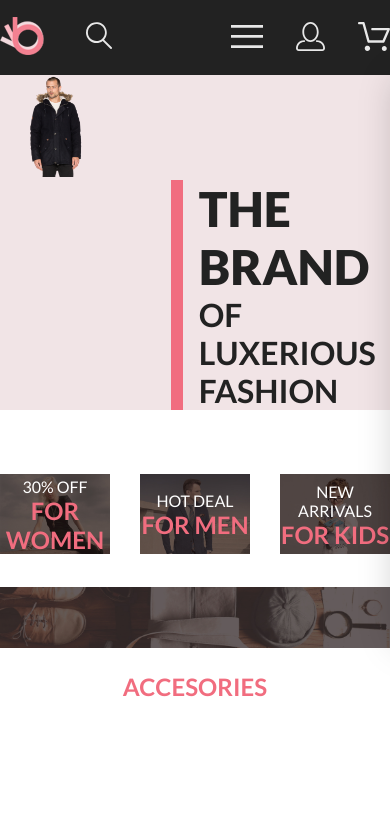
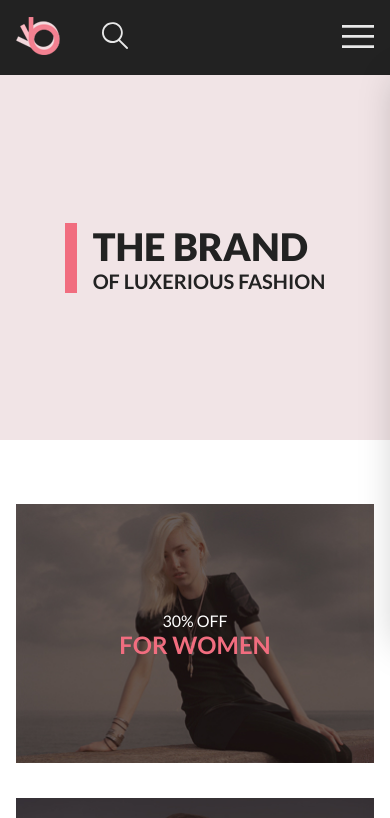
Before and after one commit to ZhemoedovArtem1999/Web_seminar-6, a plain HTML site: page index.html in a window 390 px wide. Shown: the top 818 px of the page. Drawn offline with Linux system fonts and the light colour scheme.

Commit message:
Seminar_8

```diff
--- a/index.html
+++ b/index.html
@@ -11,6 +11,7 @@
     <title>Document</title>
     <link rel="stylesheet" href="style.css">
     <link rel="stylesheet" href="style_tablet.css">
+    <link rel="stylesheet" href="style_mobile.css">
 </head>
 
 <body>
--- /dev/null
+++ b/style_mobile.css
@@ -0,0 +1,87 @@
+@media screen and (min-width: 320px) and (max-width: 767px) {
+
+    .header__link-site{
+        display: none;
+
+    }
+
+
+    .header__left{
+        padding-left: 16px;
+    }
+
+    .header__right{
+        padding-right: 16px;
+    }
+
+    .promo{
+        min-height: 365px;
+        align-items: center;
+    }
+
+    .promo__info{
+        margin: auto;
+
+    }
+
+    .promo__img{
+        display: none;
+    }
+
+    .promo__content {
+        margin: auto;
+        padding: 0px;
+    }
+
+    .promo__title{
+        font-size: 38px;
+        line-height: 46px;
+    }
+
+    .promo__heading{
+        font-size: 20px;
+        line-height: 24px;
+    }
+
+    .sale{
+        margin: auto;
+        display: flex;
+        flex-direction: column;
+        padding: 64px 16px 64px 16px;
+        gap: 32px;
+        max-width: 360px;
+    }
+
+
+    .sale__item_big {
+        min-height: 111px;
+        overflow: hidden;
+    }
+
+    .sale__item_big img{
+        transform: scale(2);
+        transform-origin: 50% 0%;
+    }
+
+
+    .product-box {
+        padding-bottom: 70px;
+    }
+
+    .product-box__content {
+        margin-top: 73px;
+        display: flex;
+        gap: 16px;
+        justify-content: center;
+        flex-wrap: wrap;
+    }
+    .product {
+        max-width: 360px;
+    }
+
+    .product-box__button-all{
+        margin-top: 33px;
+    }
+
+
+}
```
